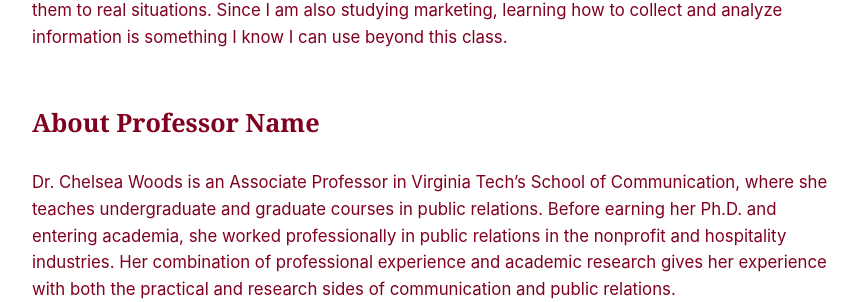
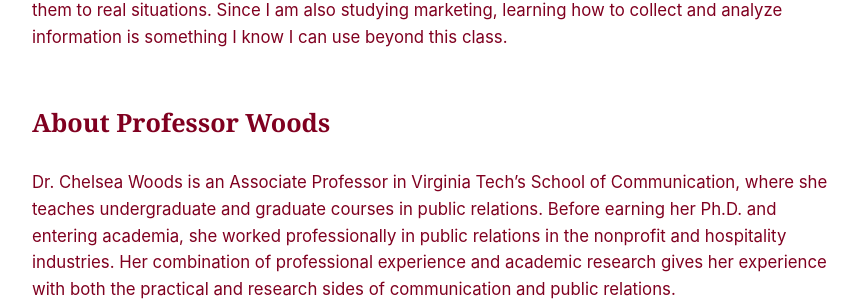
Before and after one commit to abbyduffer12/myawesomesemester, a Jekyll site: the page built from _courses/course-02.md, in a window 1280 px wide. Shown: the part 609-911 px from the top of the page, without its empty margins (202-1061 px from the left). Built offline with Jekyll 4.4.1, drawn with Linux system fonts in a browser that asks for light colours.

Commit message:
Update professor name in course description

```diff
--- a/_courses/course-02.md
+++ b/_courses/course-02.md
@@ -14,7 +14,7 @@ instructor_department: CLAHS
 
 Introduction to Communication Research focuses on how research is conducted and used within the field of communication. The course looks at how people interact with one another and with different forms of media while teaching us how to understand and evaluate the research behind those interactions. Throughout the semester, we learn about both qualitative and quantitative research, including topics such as secondary research, ethics, surveys, experiments, sampling, and data analysis. What I enjoy about this course is being able to take research concepts and actually apply them to real situations. Since I am also studying marketing, learning how to collect and analyze information is something I know I can use beyond this class.
 
-## About Professor Name
+## About Professor Woods
 
 Dr. Chelsea Woods is an Associate Professor in Virginia Tech's School of Communication, where she teaches undergraduate and graduate courses in public relations. Before earning her Ph.D. and entering academia, she worked professionally in public relations in the nonprofit and hospitality industries. Her combination of professional experience and academic research gives her experience with both the practical and research sides of communication and public relations.
 
```
